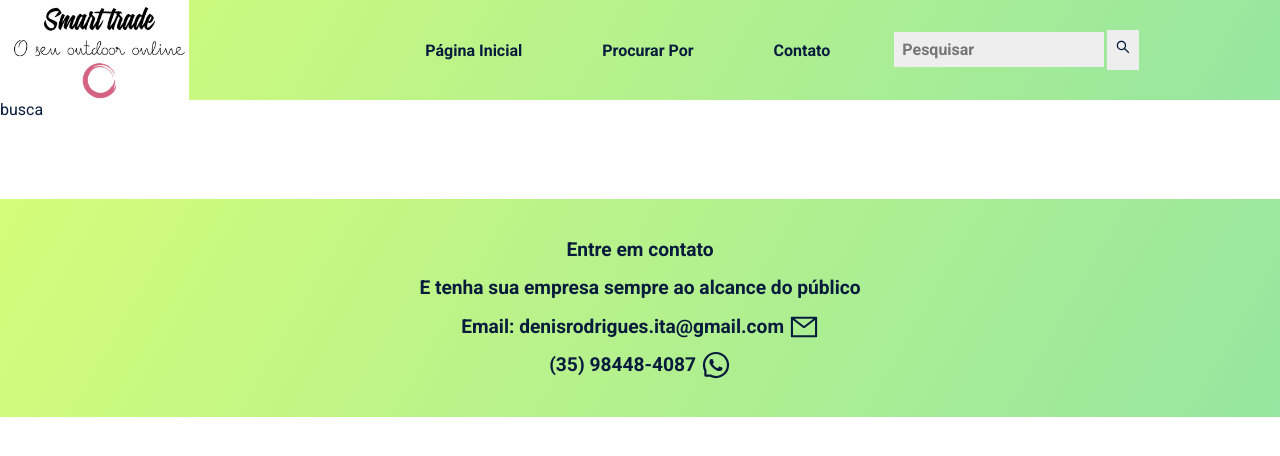
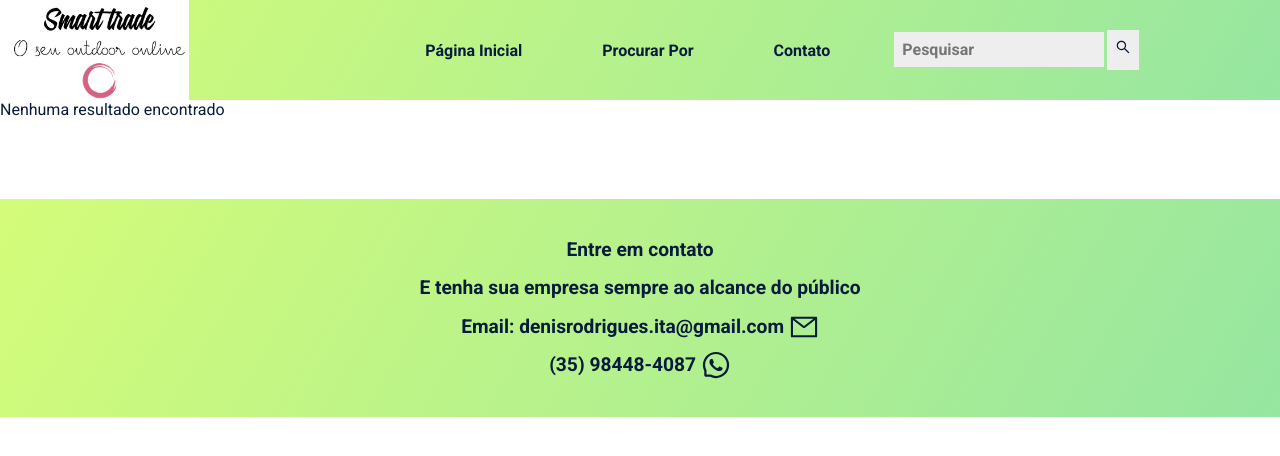
Before and after one commit to denisrodrigues-ita/itacom, a React (Vite) app: page /busca/1 in a window 1280 px wide. Shown: the top 456 px of the page. Built offline with nearby package versions, Linux system fonts and the light colour scheme.

Commit message:
Update Busca.jsx

```diff
--- a/src/Pages/Busca.jsx
+++ b/src/Pages/Busca.jsx
@@ -1,12 +1,37 @@
 import React from "react";
 import { useParams } from "react-router-dom";
+import emp from "../../Api/";
 
 const Busca = () => {
   const { pesquisa } = useParams();
+  const [search, setSearch] = React.useState("");
+
+  let busca = [];
+  React.useEffect(() => {
+    Object.entries(emp).forEach((element) => {
+      element[1].forEach((e) => {
+        if (e.nome.toLowerCase().includes(pesquisa.toLowerCase())) {
+          busca.push(e);
+        }
+        setSearch(busca);
+      });
+    });
+  }, [pesquisa]);
+  console.log(search);
 
   return (
     <section>
-      <p>busca</p>
+      {search.length === 0 ? (
+        <p>Nenhuma resultado encontrado</p>
+      ) : (
+        search.map((e) => (
+          <div key={e.nome}>
+            <img src={e.img} />
+            <p>{e?.nome}</p>
+            <p>{e?.telefone}</p>
+          </div>
+        ))
+      )}
     </section>
   );
 };
```
